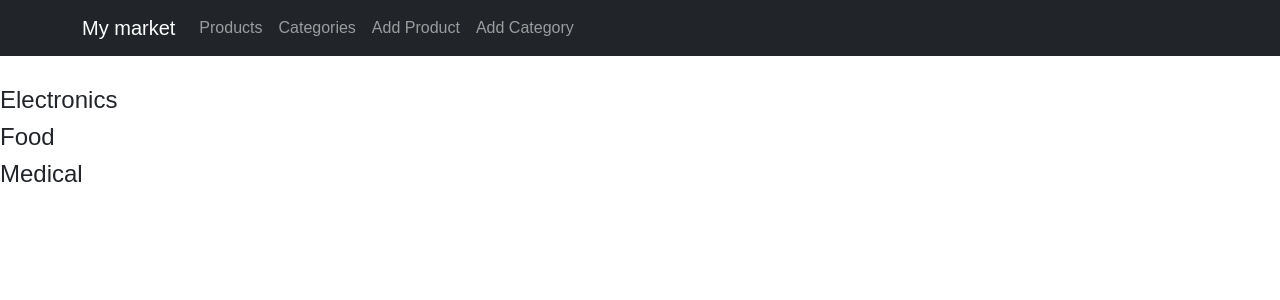
After one commit to tenirina/homework_54_irina_ten, a Django app: page /categories/ in a window 1280 px wide. The commit adds this page. Shown: the top 300 px of the page. Run offline with Django 4.2, Linux system fonts and the light colour scheme; data comes from the database, SQL or seed files in the repository.

Commit message:
Add
Добавлена страница добавления и просмотра категорий.
Добавлены categories.html, categories.py, category_add.html, category_add.py.
Внесены изменения urls.py, style.css.
Так же проведены миграции для корректировки ввода дат категорий

```diff
--- a/app/webapp/models.py
+++ b/app/webapp/models.py
@@ -2,22 +2,22 @@ from django.db import models
 
 
 class Category(models.Model):
-    name = models.CharField(verbose_name='Category', max_length=200, null=False, blank=False)
+    name = models.CharField(verbose_name='Category', max_length=200, null=True, blank=False)
     description = models.TextField(verbose_name='Description', max_length=1000, null=True)
-    created_at = models.DateField(verbose_name='Create date', auto_now_add=True)
-    update_at = models.DateField(verbose_name='Update date', auto_now=True, null=True)
+    created_at = models.DateTimeField(verbose_name='Create date', auto_now_add=True)
+    update_at = models.DateTimeField(verbose_name='Update date', auto_now=True, null=True)
 
 
 class Product(models.Model):
     name = models.CharField(verbose_name='Product', max_length=200, null=False, blank=False)
     description = models.TextField(verbose_name='Description', max_length=1000, null=True)
-    category = models.ForeignKey(verbose_name='Category', to='webapp.Category', null=False, blank=False, related_name='product', on_delete=models.RESTRICT)
+    category = models.ForeignKey(verbose_name='Category', to='webapp.Category', null=True, blank=False, related_name='product', on_delete=models.RESTRICT)
     created_at = models.DateTimeField(verbose_name='Create date', auto_now_add=True)
     price = models.DecimalField(verbose_name="Price", decimal_places=2, max_digits=10, null=False, blank=False)
     picture = models.CharField(verbose_name='Picture', max_length=1000, null=True, blank=False)
-    update_at = models.DateField(verbose_name='Update date', auto_now=True, null=True)
+    update_at = models.DateTimeField(verbose_name='Update date', auto_now=True, null=True)
 
 
 class Meta:
     verbose_name = "Category"
-    verbose_name_plural = "cCategories"
+    verbose_name_plural = "Categories"
--- a/app/webapp/templates/base.html
+++ b/app/webapp/templates/base.html
@@ -14,13 +14,16 @@
         <div class="collapse navbar-collapse" id="navbarNav">
           <ul class="navbar-nav">
             <li class="nav-item">
-              <a class="nav-link active" aria-current="page" href="/">Products</a>
+              <a class="nav-link " aria-current="page" href="/">Products</a>
             </li>
             <li class="nav-item">
-              <a class="nav-link" href="#">Add Product</a>
+              <a class="nav-link " aria-current="page" href="{% url 'categories' %}">Categories</a>
             </li>
             <li class="nav-item">
-              <a class="nav-link" href="#">Add Category</a>
+              <a class="nav-link" href="{% url 'category_add' %}">Add Product</a>
+            </li>
+            <li class="nav-item">
+              <a class="nav-link" href="{% url 'category_add' %}">Add Category</a>
             </li>
           </ul>
         </div>
--- /dev/null
+++ b/app/webapp/templates/categories.html
@@ -0,0 +1,14 @@
+{% extends 'base.html' %}
+{% block main %}
+    <div class="main">
+        {% if categories %}
+           {% for category in categories %}
+                <div class="col-4">
+                    <h4>{{category.name}}</h4>
+                </div>
+           {% endfor %}
+        {% else %}
+            <h3>Add categories</h3>
+        {% endif %}
+    </div>
+{% endblock %}
--- a/app/webapp/urls.py
+++ b/app/webapp/urls.py
@@ -1,10 +1,15 @@
 from django.urls import path
 
+
 from webapp.view.base import products_view
+from webapp.view.categories import categories_view
+from webapp.view.category_add import category_add_view
 from webapp.view.product import product_view
 
 urlpatterns = [
-    path("", products_view, name='products'),
-    path("products/", products_view, name='products'),
-    path("products/<int:pk>", product_view, name="product")
+    path("", products_view, name="products"),
+    path("products/", products_view, name="products"),
+    path("products/<int:pk>", product_view, name="product"),
+    path("categories/add/", category_add_view, name="category_add"),
+    path("categories/", categories_view, name="categories"),
 ]
--- /dev/null
+++ b/app/webapp/view/categories.py
@@ -0,0 +1,8 @@
+from django.shortcuts import render
+
+from webapp.models import Category
+
+
+def categories_view(request):
+    categories = Category.objects.all()
+    return render(request, 'categories.html', context={'categories': categories})
```
Also changed, not shown: app/webapp/templates/category_add.html (added, +27 -0 lines), app/webapp/view/category_add.py (added, +14 -0 lines), app/webapp/migrations/0003_alter_category_name_alter_product_category.py (added), app/webapp/migrations/0004_alter_category_created_at_alter_category_update_at_and_more.py (added).
